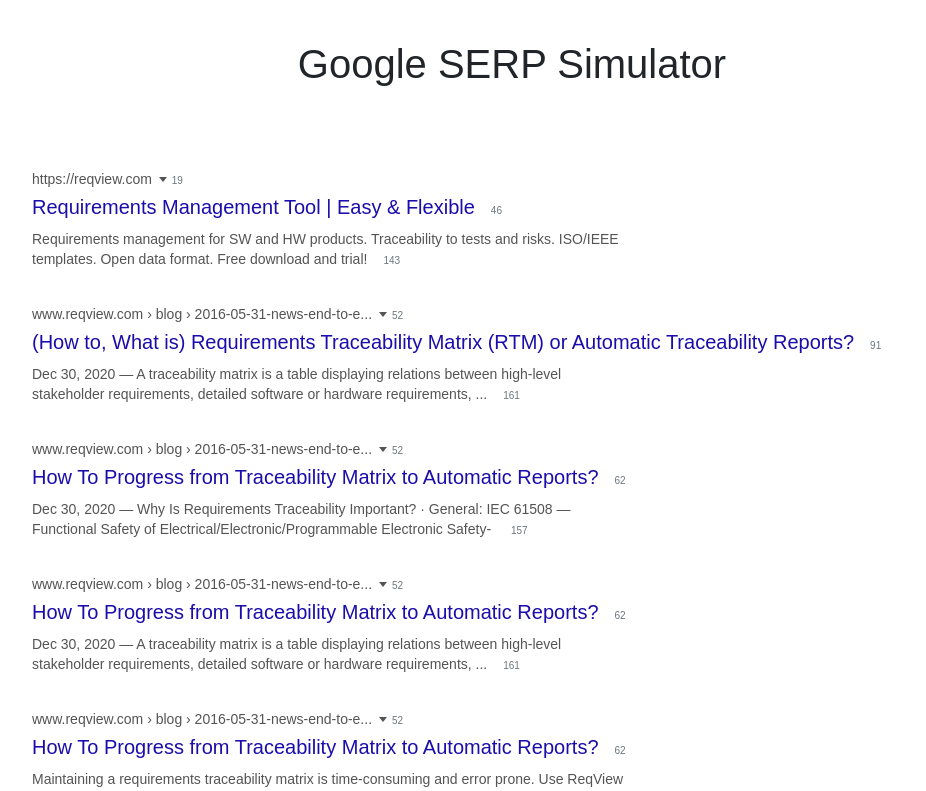
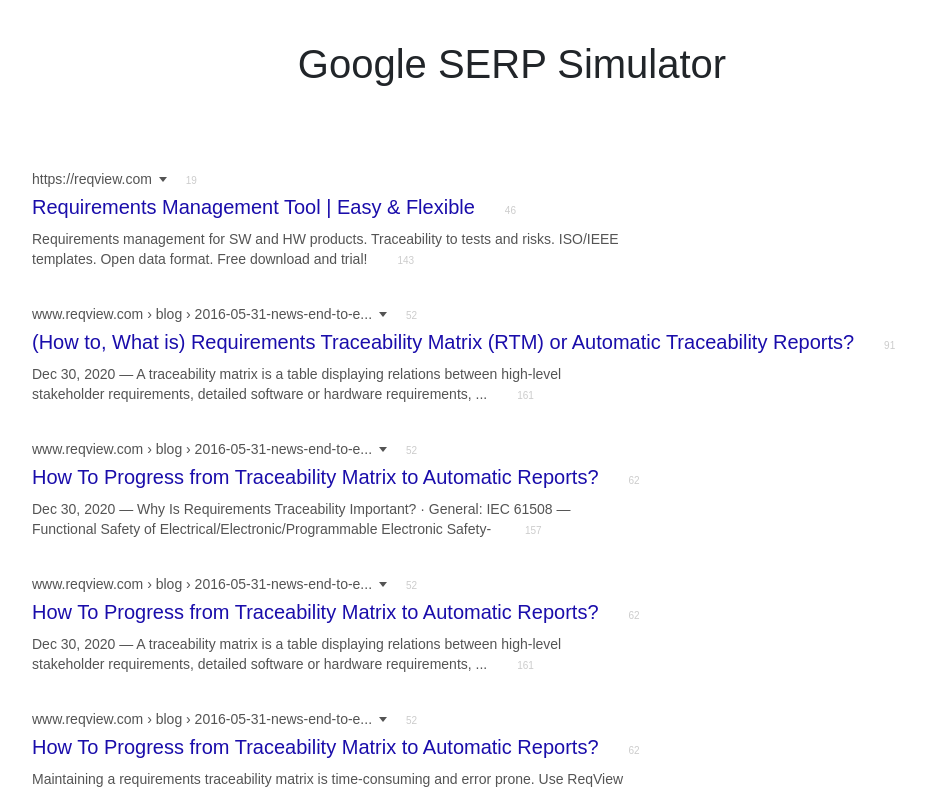
Before and after one commit to tomnovacek/SERP-simulator, a React (Create React App) app: page / in a window 1280 px wide. Shown: the top 791 px of the page, without its empty margins (135-1061 px from the left). Built offline with nearby package versions, Linux system fonts and the light colour scheme.

Commit message:
Counter - improved styling

```diff
--- a/src/Serp.js
+++ b/src/Serp.js
@@ -4,10 +4,10 @@
   return (
     <div className="serp-preview">
       <div className="serp-url">
-        {props.url} <span className="serp-arrow"></span> <span className="ml-3 text-muted" style={{fontSize:"10px"}}>{props.url.length}</span>
+        {props.url} <span className="serp-arrow"></span> <span className="serp-counter" >{props.url.length}</span>
       </div>
-      <div className="serp-title">{props.title}<span className="ml-3 text-muted" style={{fontSize:"10px"}}>{props.title.length}</span></div>
-      <div className="serp-description">{props.description}<span className="ml-3 text-muted" style={{fontSize:"10px"}}>{props.description.length}</span></div>
+      <div className="serp-title">{props.title}<span className="serp-counter">{props.title.length}</span></div>
+      <div className="serp-description">{props.description}<span className="serp-counter">{props.description.length}</span></div>
     </div>
   );
 }
--- a/src/styles.css
+++ b/src/styles.css
@@ -102,6 +102,12 @@
   word-wrap: break-word;
 }
 
+.serp-counter {
+  font-size: 10px;
+  color: #cccccc;
+  margin-left: 3em;
+}
+
 .data {
   color: lightgrey;
 }
```
